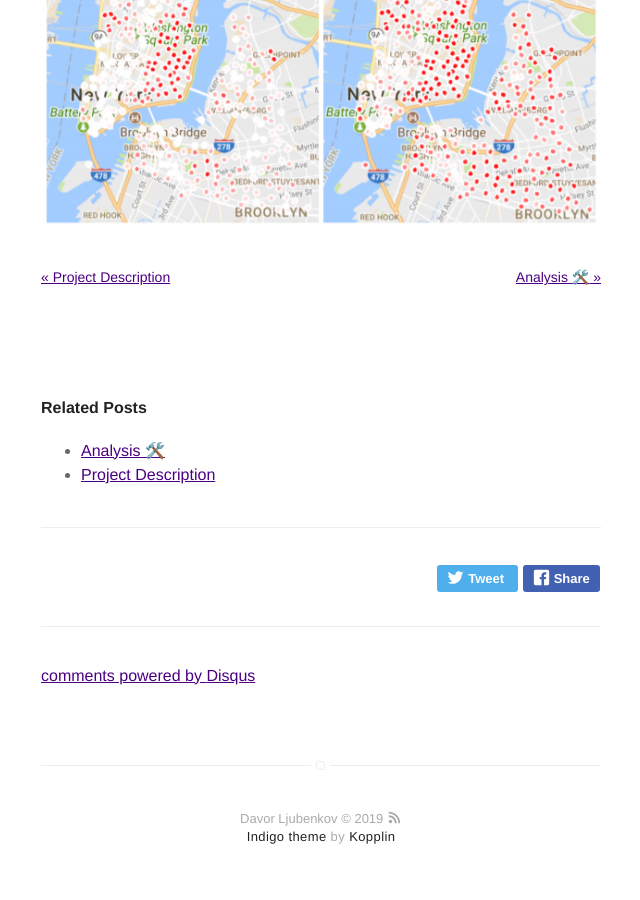
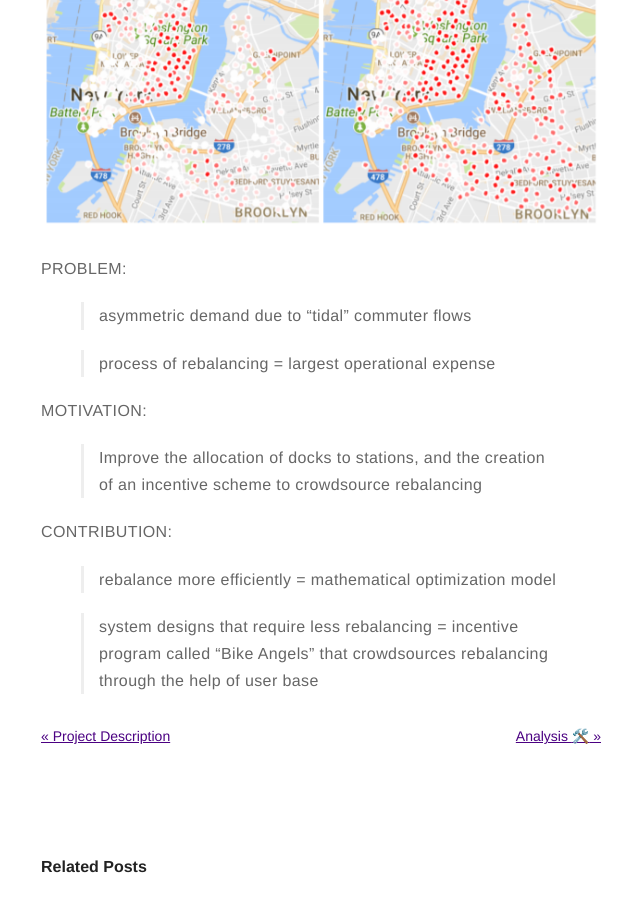
Before and after one commit to dljubenk/dljubenk.github.io, a Jekyll site: the page built from _posts/2019-02-06-literature-study.markdown, in a window 1280 px wide and 900 px high, scrolled down 14460 px. Shown: the whole window, without its empty margins (319-959 px from the left). Built offline with Jekyll 4.4.1, drawn with Linux system fonts in a browser that asks for light colours; emoji names are drawn with the system emoji font; comment, search, counter and statistics services are not loaded.

Commit message:
Update 2019-02-06-literature-study.markdown

```diff
--- a/_posts/2019-02-06-literature-study.markdown
+++ b/_posts/2019-02-06-literature-study.markdown
@@ -353,6 +353,19 @@ SUGGESTIONS:
 
 ![Markdown Image][7]
 
+PROBLEM:
+> asymmetric demand due to “tidal” commuter flows
+
+> process of rebalancing = largest operational expense
+
+MOTIVATION:
+> Improve the allocation of docks to stations, and the creation of an incentive scheme to crowdsource rebalancing
+
+CONTRIBUTION:
+> rebalance more efficiently = mathematical optimization model
+
+> system designs that require less rebalancing = incentive program called "Bike Angels" that crowdsources rebalancing through the help of user base
+
 
 [1]: /assets/images/paper1.png
 [2]: /assets/images/paper2.jpg
```
